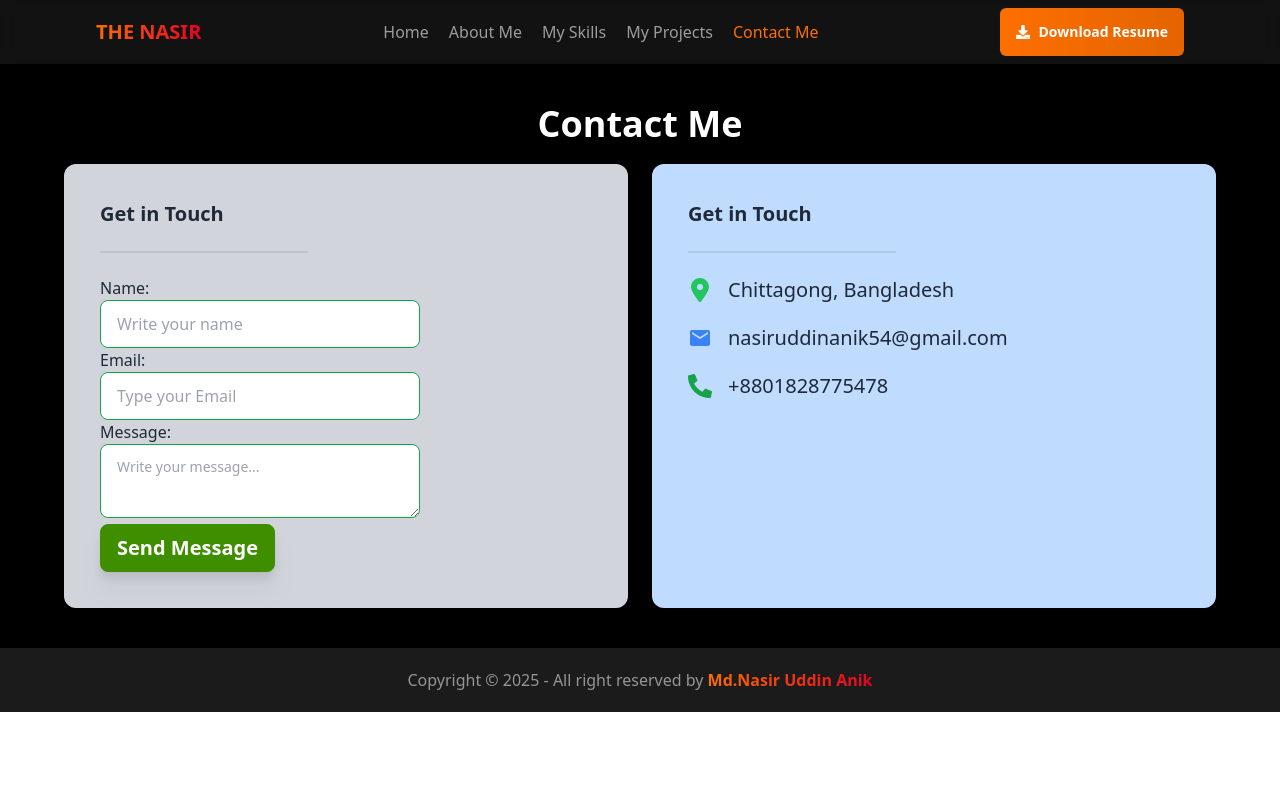
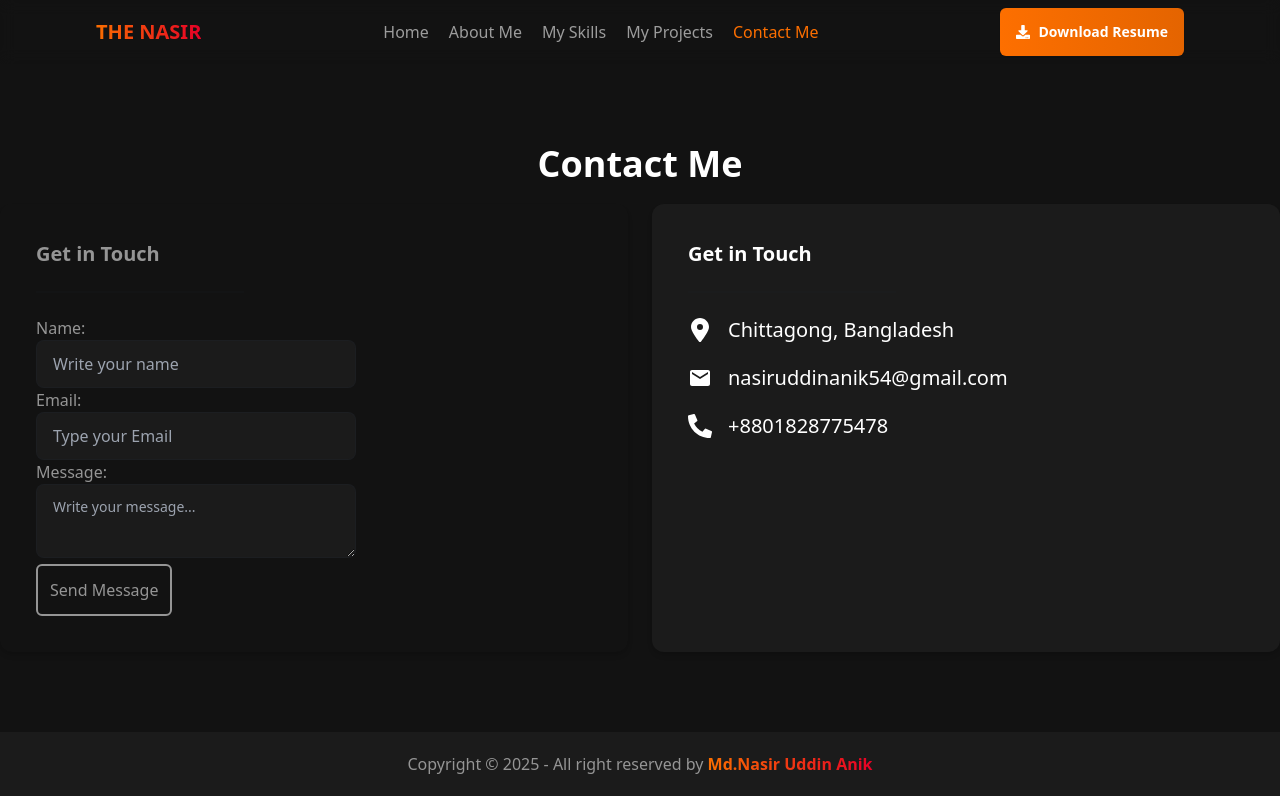
Before and after one commit to mdnasiruddin78/portfolio-again-work, a React (Vite) app: page /contact in a window 1280 px wide. Built offline with nearby package versions, Linux system fonts and the light colour scheme.

Commit message:
work successfully done

```diff
--- a/src/Components/Card.jsx
+++ b/src/Components/Card.jsx
@@ -5,7 +5,7 @@ import { CgDetailsMore } from "react-icons/cg";
 const Card = ({ project }) => {
     const { id, image, name ,challenges} = project
     return (
-        <div className="card group bg-[#252525] rounded-md shadow-md hover:shadow-2xl hover:scale-105 transition-transform duration-300">
+        <div className="card bg-[#252525] rounded-md hover:shadow-2xl hover:scale-105 transition-transform duration-300">
             <div className="">
                 <img
                     src={image}
--- a/src/Components/ContactHome.jsx
+++ b/src/Components/ContactHome.jsx
@@ -28,45 +28,45 @@ const ContactHome = () => {
     };
 
     return (
-        <div id="contractHome" className="lg:px-16 py-10 bg-black">
+        <div id="contractHome" className="py-20">
             <h3 className="text-4xl font-bold text-center mb-5 text-white">Contact Me</h3>
             <div className="grid lg:grid-cols-2 grid-cols-1 gap-6">
-                <div className="bg-gray-300 rounded-xl shadow-md p-9 hover:shadow-2xl hover:scale-105 transition-transform duration-300">
-                    <h3 className="text-xl font-bold">Get in Touch</h3>
+                <div className="rounded-xl shadow-md p-9 hover:shadow-2xl hover:scale-105 transition-transform duration-300">
+                    <h3 className="text-[#959595] text-xl font-bold">Get in Touch</h3>
                     <div className="divider w-52"></div>
                     <div className="space-y-5">
                         <form ref={form} onSubmit={sendEmail}>
-                            <label>Name:</label>
+                            <label className="text-[#959595]">Name:</label>
                             <br />
-                            <input type="text" placeholder="Write your name" className="input input-bordered w-full max-w-xs border-green-600" name="user_name" required />
+                            <input type="text" placeholder="Write your name" className="input input-bordered w-full max-w-xs border bg-[#1b1b1b] focus:border-white text-white" name="user_name" required />
                             <br />
-                            <label>Email:</label>
+                            <label className="text-[#959595]">Email:</label>
                             <br />
-                            <input type="email" placeholder="Type your Email" className="input input-bordered w-full max-w-xs border-green-600" name="user_email" required />
+                            <input type="email" placeholder="Type your Email" className="input input-bordered w-full max-w-xs bg-[#1b1b1b] focus:border-white text-white" name="user_email" required />
                             <br />
-                            <label>Message:</label>
+                            <label className="text-[#959595]">Message:</label>
                             <br />
-                            <textarea name="message" className="textarea textarea-bordered w-80 border-green-600" placeholder="Write your message..." required />
+                            <textarea name="message" className="textarea textarea-bordered w-80 bg-[#1b1b1b] focus:border-white text-white" placeholder="Write your message..." required />
                             <br />
-                            <button className="btn border-[#3F8E00] bg-[#3F8E00] drop-shadow-xl text-white text-xl">Send Message</button>
+                            <button className="rounded-md border-2 border-[#959595] text-[#959595] p-3">Send Message</button>
                         </form>
                     </div>
                 </div>
-                <div className="bg-blue-200 rounded-xl shadow-md p-9 hover:shadow-2xl hover:scale-105 transition-transform duration-300">
-                    <h3 className="text-xl font-bold">Get in Touch</h3>
+                <div className="bg-[#1b1b1b] rounded-xl shadow-md p-9 hover:shadow-2xl hover:scale-105 transition-transform duration-300">
+                    <h3 className="text-xl font-bold text-white">Get in Touch</h3>
                     <div className="divider w-52"></div>
                     <div className="space-y-5">
                         <div className="flex space-x-4 items-center">
-                            <FaLocationDot className="text-green-500 text-2xl" />
-                            <p className="text-xl">Chittagong, Bangladesh</p>
+                            <FaLocationDot className="text-white text-2xl" />
+                            <p className="text-xl text-white">Chittagong, Bangladesh</p>
                         </div>
                         <div className="flex space-x-4 items-center">
-                            <MdMail className="text-blue-500 text-2xl" />
-                            <p className="text-xl">nasiruddinanik54@gmail.com</p>
+                            <MdMail className="text-white text-2xl" />
+                            <p className="text-xl text-white">nasiruddinanik54@gmail.com</p>
                         </div>
                         <div className="flex space-x-4 items-center">
-                            <FaPhoneAlt className="text-green-600 text-2xl" />
-                            <p className="text-xl">+8801828775478</p>
+                            <FaPhoneAlt className="text-white text-2xl" />
+                            <p className="text-xl text-white">+8801828775478</p>
                         </div>
                     </div>
                 </div>
--- a/src/Components/Contract.jsx
+++ /dev/null
@@ -1,11 +0,0 @@
-
-
-const Contract = () => {
-    return (
-        <div>
-            contract.jsx
-        </div>
-    );
-};
-
-export default Contract;
--- a/src/Components/Hero.jsx
+++ b/src/Components/Hero.jsx
@@ -1,7 +1,7 @@
 import { FaSquareFacebook } from "react-icons/fa6";
 import { FaDownload, FaGithub } from "react-icons/fa";
 import { FaLinkedin } from "react-icons/fa";
-import image from '../assets/profile.jpg';
+import image from '../assets/ai image-modified.png';
 import '../Components/index/index.css';
 import vector from '../assets/Vector.png';
 
@@ -18,7 +18,7 @@ const Hero = () => {
                 <div className="flex space-x-4 lg:justify-start justify-center">
                     <p><a href="https://github.com/mdnasiruddin78" target="_blank"><FaGithub className="text-2xl text-[#BABABA] border border-[#FFFFFF] rounded-full h-12 w-12 p-2" /></a></p>
                     <p><a href="https://www.facebook.com/profile.php?id=100056252312818" target="_blank"><FaSquareFacebook className="text-2xl text-[#BABABA] border border-[#FFFFFF] rounded-full h-12 w-12 p-2" /></a></p>
-                    <p><a href="#" target="_blank"><FaLinkedin className="text-2xl text-[#BABABA] border border-[#FFFFFF] rounded-full h-12 w-12 p-2" /></a></p>
+                    <p><a href="https://www.linkedin.com/in/md-nasir-uddin-anik-5b992134b" target="_blank"><FaLinkedin className="text-2xl text-[#BABABA] border border-[#FFFFFF] rounded-full h-12 w-12 p-2" /></a></p>
                 </div>
                 <div className="flex lg:justify-start justify-center">
                     <a href="https://docs.google.com/document/d/1lXXvJ2JbTuhH2XlOS7ZkvEQM_k2R-CyrkU0tvP1k1Zs/edit?usp=sharing" target="_blank"> <div className="rounded-md border-2 border-[#959595] text-[#959595] flex items-center space-x-2 w-60 justify-center p-3"><span><FaDownload /></span><span>Download Resume</span></div></a>
--- a/src/Components/Myproject.jsx
+++ /dev/null
@@ -1,11 +0,0 @@
-
-
-const Myproject = () => {
-    return (
-        <div>
-            my Projects route
-        </div>
-    );
-};
-
-export default Myproject;
--- a/src/Pages/DetailsPage.jsx
+++ b/src/Pages/DetailsPage.jsx
@@ -43,7 +43,9 @@ const DetailsPage = () => {
                     </div>
                 </div>
             </div>
-            <Link to={'/'} className='btn mt-5 mb-5 rounded-md border-none bg-[#FA6E00] text-white'>Go To Home</Link>
+            <div className="py-7">
+                <Link to={'/'} className='rounded-md border-2 border-[#959595] text-[#959595] p-3'>Go To Home</Link>
+            </div>
         </div>
     );
 };
--- a/src/Router/router.jsx
+++ b/src/Router/router.jsx
@@ -2,7 +2,6 @@ import { createBrowserRouter } from "react-router-dom";
 import Mainlayout from "../Mainlayout/Mainlayout";
 import Error from "../Components/Error";
 import Home from "../Pages/Home";
-import Myproject from "../Components/Myproject";
 import DetailsPage from "../Pages/DetailsPage";
 import ContactHome from "../Components/ContactHome";
 
@@ -22,10 +21,6 @@ const router = createBrowserRouter([
                 element: <ContactHome></ContactHome>,
             },
             {
-                path: "/project",
-                element: <Myproject></Myproject>,
-            },
-            {
                 path: "/projectDetail/:id",
                 element: <DetailsPage></DetailsPage>,
                 loader: () => fetch('/projects.json')
```
